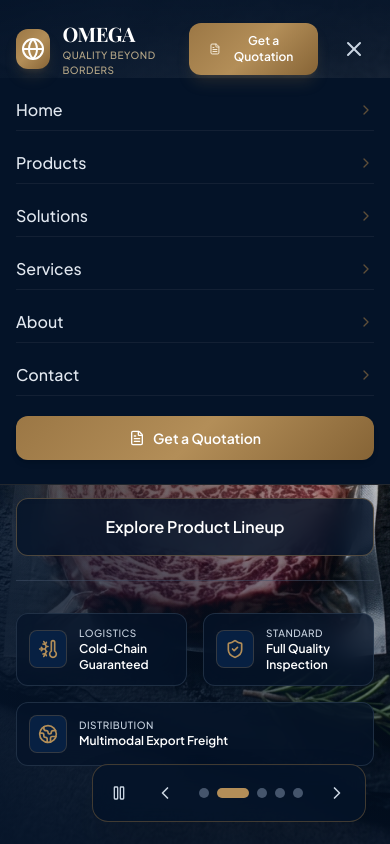
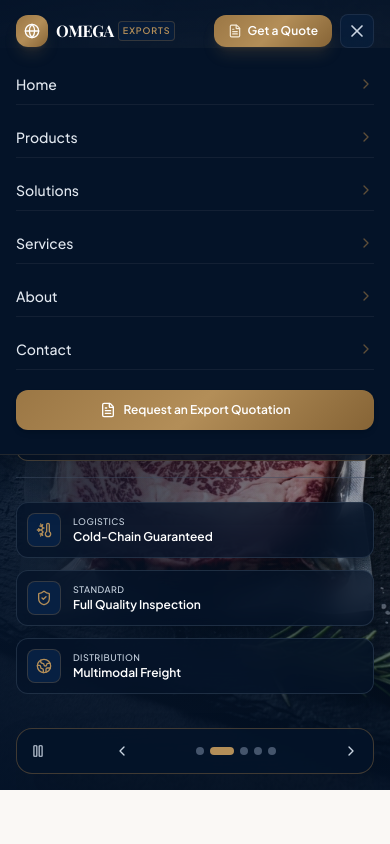
Before and after one commit to Yasiyaa/Omega-Exports-International, a React (Vite) app: page / in a window 390 px wide. Both pictures are taken after a click on the button 354 px from the left and 49 px from the top of the page. Shown: the top 844 px of the page. Built offline with nearby package versions, Linux system fonts and the light colour scheme; a web font is replaced by a local one.

Commit message:
Enhance mobile responsiveness across entire website

```diff
--- a/src/components/Hero.jsx
+++ b/src/components/Hero.jsx
@@ -56,8 +56,8 @@ export default function Hero({ onOpenQuote }) {
   };
 
   return (
-    <section id="home" className="relative min-h-[92vh] pt-28 pb-20 flex items-center bg-navy-950 text-white overflow-hidden">
-      {/* Background Image Slider with reduced dark overlay for high image clarity */}
+    <section id="home" className="relative min-h-[90vh] pt-24 sm:pt-32 pb-24 sm:pb-20 flex items-center bg-navy-950 text-white overflow-hidden">
+      {/* Background Image Slider */}
       <div className="absolute inset-0 z-0">
         <AnimatePresence mode="wait">
           <motion.div
@@ -77,22 +77,22 @@ export default function Hero({ onOpenQuote }) {
         </AnimatePresence>
 
         {/* Minimal, ultra-light gradient overlays for maximum image visibility */}
-        <div className="absolute inset-0 bg-gradient-to-r from-navy-950/80 via-navy-950/40 to-transparent" />
-        <div className="absolute inset-0 bg-gradient-to-t from-navy-950/80 via-transparent to-navy-950/30" />
+        <div className="absolute inset-0 bg-gradient-to-r from-navy-950/85 via-navy-950/50 to-transparent" />
+        <div className="absolute inset-0 bg-gradient-to-t from-navy-950/90 via-transparent to-navy-950/40" />
       </div>
 
       <div className="relative z-10 max-w-7xl mx-auto px-4 sm:px-6 lg:px-8 w-full">
-        <div className="max-w-3xl space-y-6 text-left">
+        <div className="max-w-3xl space-y-4 sm:space-y-6 text-left">
 
           {/* Company Brand Tagline Pill */}
           <motion.div
             initial={{ opacity: 0, y: 15 }}
             animate={{ opacity: 1, y: 0 }}
             transition={{ duration: 0.5 }}
-            className="inline-flex items-center gap-2 px-4 py-1.5 rounded-full bg-navy-950/80 border border-gold-400/50 text-gold-300 text-xs sm:text-sm font-semibold backdrop-blur-md shadow-lg"
+            className="inline-flex items-center gap-2 px-3 sm:px-4 py-1 sm:py-1.5 rounded-full bg-navy-950/80 border border-gold-400/50 text-gold-300 text-[10px] sm:text-sm font-semibold backdrop-blur-md shadow-lg"
           >
-            <span className="w-2 h-2 rounded-full bg-gold-400 animate-ping"></span>
-            <span className="tracking-wide uppercase text-[11px]">
+            <span className="w-1.5 h-1.5 sm:w-2 sm:h-2 rounded-full bg-gold-400 animate-ping"></span>
+            <span className="tracking-wide uppercase text-[10px] sm:text-[11px]">
               {HERO_SLIDES[currentSlide].badge}
             </span>
           </motion.div>
@@ -104,21 +104,21 @@ export default function Hero({ onOpenQuote }) {
             animate={{ opacity: 1, y: 0 }}
             transition={{ duration: 0.5 }}
           >
-            <h1 className="text-4xl sm:text-6xl lg:text-7xl font-serif font-bold text-white tracking-tight leading-[1.1] drop-shadow-lg">
+            <h1 className="text-3xl sm:text-5xl lg:text-7xl font-serif font-bold text-white tracking-tight leading-[1.15] sm:leading-[1.1] drop-shadow-lg">
               Omega Exports International
             </h1>
-            <p className="text-2xl sm:text-4xl text-gold-gradient italic font-normal mt-2 drop-shadow-md">
+            <p className="text-xl sm:text-3xl lg:text-4xl text-gold-gradient italic font-normal mt-1.5 sm:mt-2 drop-shadow-md">
               “Quality Beyond Borders”
             </p>
           </motion.div>
 
-          {/* Subheading / Slide Description - Clean text without glass box */}
+          {/* Subheading / Slide Description */}
           <motion.p
             key={`desc-${currentSlide}`}
             initial={{ opacity: 0, y: 15 }}
             animate={{ opacity: 1, y: 0 }}
             transition={{ duration: 0.5, delay: 0.1 }}
-            className="text-slate-100 text-base sm:text-xl font-light leading-relaxed max-w-2xl drop-shadow-lg"
+            className="text-slate-100 text-sm sm:text-lg lg:text-xl font-light leading-relaxed max-w-2xl drop-shadow-lg"
           >
             {HERO_SLIDES[currentSlide].subtitle}
           </motion.p>
@@ -128,20 +128,20 @@ export default function Hero({ onOpenQuote }) {
             initial={{ opacity: 0, y: 20 }}
             animate={{ opacity: 1, y: 0 }}
             transition={{ duration: 0.5, delay: 0.2 }}
-            className="flex flex-col sm:flex-row items-stretch sm:items-center gap-4 pt-4"
+            className="flex flex-col sm:flex-row items-stretch sm:items-center gap-3 sm:gap-4 pt-2 sm:pt-4"
           >
             <button
               onClick={() => onOpenQuote()}
-              className="px-8 py-4 bg-gold-gradient text-white text-base font-semibold rounded-xl shadow-2xl shadow-gold-500/30 hover:shadow-gold-500/50 hover:scale-[1.02] active:scale-[0.98] transition-all flex items-center justify-center gap-3 group"
+              className="px-6 py-3.5 sm:px-8 sm:py-4 bg-gold-gradient text-white text-sm sm:text-base font-semibold rounded-xl shadow-2xl shadow-gold-500/30 hover:shadow-gold-500/50 hover:scale-[1.02] active:scale-[0.98] transition-all flex items-center justify-center gap-2.5 sm:gap-3 group"
             >
-              <FileText className="w-5 h-5 text-gold-100" />
+              <FileText className="w-4 h-4 sm:w-5 sm:h-5 text-gold-100" />
               <span>Get a Quotation</span>
               <ArrowRight className="w-4 h-4 text-gold-200 group-hover:translate-x-1 transition-transform" />
             </button>
 
             <a
               href="#products"
-              className="px-8 py-4 bg-navy-950/80 hover:bg-navy-900 text-white border border-gold-400/40 hover:border-gold-400/70 text-base font-semibold rounded-xl backdrop-blur-md transition-all text-center"
+              className="px-6 py-3.5 sm:px-8 sm:py-4 bg-navy-950/80 hover:bg-navy-900 text-white border border-gold-400/40 hover:border-gold-400/70 text-sm sm:text-base font-semibold rounded-xl backdrop-blur-md transition-all text-center"
             >
               Explore Product Lineup
             </a>
@@ -152,35 +152,35 @@ export default function Hero({ onOpenQuote }) {
             initial={{ opacity: 0, y: 20 }}
             animate={{ opacity: 1, y: 0 }}
             transition={{ duration: 0.5, delay: 0.3 }}
-            className="pt-8 border-t border-slate-600/50 grid grid-cols-2 sm:grid-cols-3 gap-4"
+            className="pt-6 sm:pt-8 border-t border-slate-600/50 grid grid-cols-1 sm:grid-cols-3 gap-3 sm:gap-4"
           >
-            <div className="flex items-center gap-3 bg-navy-950/75 p-3 rounded-xl border border-slate-700/60 backdrop-blur-md">
-              <div className="p-2 rounded-lg bg-navy-900 border border-gold-500/30 text-gold-400">
-                <ThermometerSnowflake className="w-5 h-5" />
+            <div className="flex items-center gap-3 bg-navy-950/75 p-2.5 sm:p-3 rounded-xl border border-slate-700/60 backdrop-blur-md">
+              <div className="p-2 rounded-lg bg-navy-900 border border-gold-500/30 text-gold-400 shrink-0">
+                <ThermometerSnowflake className="w-4 h-4 sm:w-5 sm:h-5" />
               </div>
               <div>
-                <h4 className="text-[10px] uppercase tracking-wider text-slate-300 font-medium">Logistics</h4>
+                <h4 className="text-[9px] sm:text-[10px] uppercase tracking-wider text-slate-300 font-medium">Logistics</h4>
                 <p className="text-xs sm:text-sm font-semibold text-white">Cold-Chain Guaranteed</p>
               </div>
             </div>
 
-            <div className="flex items-center gap-3 bg-navy-950/75 p-3 rounded-xl border border-slate-700/60 backdrop-blur-md">
-              <div className="p-2 rounded-lg bg-navy-900 border border-gold-500/30 text-gold-400">
-                <ShieldCheck className="w-5 h-5" />
+            <div className="flex items-center gap-3 bg-navy-950/75 p-2.5 sm:p-3 rounded-xl border border-slate-700/60 backdrop-blur-md">
+              <div className="p-2 rounded-lg bg-navy-900 border border-gold-500/30 text-gold-400 shrink-0">
+                <ShieldCheck className="w-4 h-4 sm:w-5 sm:h-5" />
               </div>
               <div>
-                <h4 className="text-[10px] uppercase tracking-wider text-slate-300 font-medium">Standard</h4>
+                <h4 className="text-[9px] sm:text-[10px] uppercase tracking-wider text-slate-300 font-medium">Standard</h4>
                 <p className="text-xs sm:text-sm font-semibold text-white">Full Quality Inspection</p>
               </div>
             </div>
 
-            <div className="flex items-center gap-3 bg-navy-950/75 p-3 rounded-xl border border-slate-700/60 backdrop-blur-md col-span-2 sm:col-span-1">
-              <div className="p-2 rounded-lg bg-navy-900 border border-gold-500/30 text-gold-400">
-                <Globe2 className="w-5 h-5" />
+            <div className="flex items-center gap-3 bg-navy-950/75 p-2.5 sm:p-3 rounded-xl border border-slate-700/60 backdrop-blur-md">
+              <div className="p-2 rounded-lg bg-navy-900 border border-gold-500/30 text-gold-400 shrink-0">
+                <Globe2 className="w-4 h-4 sm:w-5 sm:h-5" />
               </div>
               <div>
-                <h4 className="text-[10px] uppercase tracking-wider text-slate-300 font-medium">Distribution</h4>
-                <p className="text-xs sm:text-sm font-semibold text-white">Multimodal Export Freight</p>
+                <h4 className="text-[9px] sm:text-[10px] uppercase tracking-wider text-slate-300 font-medium">Distribution</h4>
+                <p className="text-xs sm:text-sm font-semibold text-white">Multimodal Freight</p>
               </div>
             </div>
           </motion.div>
@@ -188,36 +188,36 @@ export default function Hero({ onOpenQuote }) {
         </div>
       </div>
 
-      {/* Background Slider Controls & Indicators at Bottom Right */}
-      <div className="absolute bottom-6 right-6 sm:bottom-10 sm:right-10 z-20 flex items-center gap-3 bg-navy-950/85 p-2.5 rounded-2xl border border-gold-500/40 backdrop-blur-md shadow-2xl">
+      {/* Background Slider Controls & Indicators Responsive Box */}
+      <div className="absolute bottom-4 left-4 right-4 sm:left-auto sm:right-10 sm:bottom-10 z-20 flex items-center justify-between sm:justify-start gap-3 bg-navy-950/90 p-2 sm:p-2.5 rounded-2xl border border-gold-500/40 backdrop-blur-md shadow-2xl">
         {/* Play/Pause Toggle */}
         <button
           onClick={() => setIsPlaying(!isPlaying)}
-          className="p-2 rounded-xl text-slate-300 hover:text-white hover:bg-white/10 transition-colors"
+          className="p-1.5 sm:p-2 rounded-xl text-slate-300 hover:text-white hover:bg-white/10 transition-colors"
           title={isPlaying ? 'Pause Slideshow' : 'Play Slideshow'}
         >
-          {isPlaying ? <Pause className="w-4 h-4" /> : <Play className="w-4 h-4" />}
+          {isPlaying ? <Pause className="w-3.5 h-3.5 sm:w-4 sm:h-4" /> : <Play className="w-3.5 h-3.5 sm:w-4 sm:h-4" />}
         </button>
 
         {/* Prev Arrow */}
         <button
           onClick={handlePrev}
-          className="p-2 rounded-xl text-slate-300 hover:text-white hover:bg-white/10 transition-colors"
+          className="p-1.5 sm:p-2 rounded-xl text-slate-300 hover:text-white hover:bg-white/10 transition-colors"
           title="Previous Slide"
         >
-          <ChevronLeft className="w-5 h-5" />
+          <ChevronLeft className="w-4 h-4 sm:w-5 sm:h-5" />
         </button>
 
         {/* Slide Indicators */}
-        <div className="flex items-center gap-2 px-1">
+        <div className="flex items-center gap-1.5 sm:gap-2 px-1">
           {HERO_SLIDES.map((_, idx) => (
             <button
               key={idx}
               onClick={() => setCurrentSlide(idx)}
-              className={`h-2.5 rounded-full transition-all duration-300 ${
+              className={`h-2 sm:h-2.5 rounded-full transition-all duration-300 ${
                 currentSlide === idx
-                  ? 'w-8 bg-gold-400 shadow-gold-glow'
-                  : 'w-2.5 bg-slate-600 hover:bg-slate-400'
+                  ? 'w-6 sm:w-8 bg-gold-400 shadow-gold-glow'
+                  : 'w-2 sm:w-2.5 bg-slate-600 hover:bg-slate-400'
               }`}
               aria-label={`Go to slide ${idx + 1}`}
             />
@@ -227,10 +227,10 @@ export default function Hero({ onOpenQuote }) {
         {/* Next Arrow */}
         <button
           onClick={handleNext}
-          className="p-2 rounded-xl text-slate-300 hover:text-white hover:bg-white/10 transition-colors"
+          className="p-1.5 sm:p-2 rounded-xl text-slate-300 hover:text-white hover:bg-white/10 transition-colors"
           title="Next Slide"
         >
-          <ChevronRight className="w-5 h-5" />
+          <ChevronRight className="w-4 h-4 sm:w-5 sm:h-5" />
         </button>
       </div>
 
--- a/src/components/Navbar.jsx
+++ b/src/components/Navbar.jsx
@@ -1,7 +1,7 @@
 import React, { useState, useEffect } from 'react';
 import { Menu, X, Globe, FileText, ChevronRight } from 'lucide-react';
 
-export default function Navbar({ onOpenQuote, activeSection }) {
+export default function Navbar({ onOpenQuote }) {
   const [isScrolled, setIsScrolled] = useState(false);
   const [mobileMenuOpen, setMobileMenuOpen] = useState(false);
 
@@ -30,40 +30,40 @@ export default function Navbar({ onOpenQuote, activeSection }) {
     <header
       className={`fixed top-0 left-0 right-0 z-40 transition-all duration-300 ${
         isScrolled
-          ? 'bg-navy-950/95 backdrop-blur-md shadow-xl py-3 border-b border-gold-500/20'
-          : 'bg-gradient-to-b from-navy-950/90 to-transparent py-5'
+          ? 'bg-navy-950/95 backdrop-blur-md shadow-xl py-2.5 sm:py-3 border-b border-gold-500/20'
+          : 'bg-gradient-to-b from-navy-950/90 via-navy-950/50 to-transparent py-3.5 sm:py-5'
       }`}
     >
       <div className="max-w-7xl mx-auto px-4 sm:px-6 lg:px-8">
-        <div className="flex items-center justify-between">
+        <div className="flex items-center justify-between gap-2">
 
           {/* Logo & Tagline */}
-          <a href="#home" className="flex items-center gap-3 group focus:outline-none">
-            <div className="w-10 h-10 rounded-xl bg-gold-gradient flex items-center justify-center shadow-lg shadow-gold-500/20 group-hover:scale-105 transition-transform">
-              <Globe className="w-6 h-6 text-white" />
+          <a href="#home" className="flex items-center gap-2 sm:gap-3 group focus:outline-none shrink-0">
+            <div className="w-8 h-8 sm:w-10 sm:h-10 rounded-xl bg-gold-gradient flex items-center justify-center shadow-lg shadow-gold-500/20 group-hover:scale-105 transition-transform">
+              <Globe className="w-4 h-4 sm:w-6 sm:h-6 text-white" />
             </div>
             <div>
-              <div className="flex items-center gap-1.5">
-                <span className="font-serif text-xl sm:text-2xl font-bold tracking-tight text-white group-hover:text-gold-300 transition-colors">
+              <div className="flex items-center gap-1">
+                <span className="font-serif text-base sm:text-2xl font-bold tracking-tight text-white group-hover:text-gold-300 transition-colors">
                   OMEGA
                 </span>
-                <span className="text-xs uppercase tracking-widest text-gold-400 font-semibold px-1.5 py-0.5 border border-gold-500/30 rounded bg-navy-900/60 hidden sm:inline-block">
+                <span className="text-[9px] sm:text-xs uppercase tracking-widest text-gold-400 font-semibold px-1 py-0.5 border border-gold-500/30 rounded bg-navy-900/60 inline-block">
                   Exports
                 </span>
               </div>
-              <p className="text-[10px] tracking-wider uppercase text-gold-200/80 font-medium">
+              <p className="text-[9px] sm:text-[10px] tracking-wider uppercase text-gold-200/80 font-medium hidden xs:block">
                 Quality Beyond Borders
               </p>
             </div>
           </a>
 
           {/* Desktop Navigation Links */}
-          <nav className="hidden md:flex items-center gap-8">
+          <nav className="hidden md:flex items-center gap-6 lg:gap-8">
             {navLinks.map((link) => (
               <a
                 key={link.name}
                 href={link.href}
-                className="text-sm font-medium text-slate-200 hover:text-gold-400 transition-colors relative py-1 after:content-[''] after:absolute after:bottom-0 after:left-0 after:w-0 after:h-0.5 after:bg-gold-400 hover:after:w-full after:transition-all"
+                className="text-xs lg:text-sm font-medium text-slate-200 hover:text-gold-400 transition-colors relative py-1 after:content-[''] after:absolute after:bottom-0 after:left-0 after:w-0 after:h-0.5 after:bg-gold-400 hover:after:w-full after:transition-all"
               >
                 {link.name}
               </a>
@@ -71,22 +71,22 @@ export default function Navbar({ onOpenQuote, activeSection }) {
           </nav>
 
           {/* Quotation CTA Button & Mobile Toggle */}
-          <div className="flex items-center gap-4">
+          <div className="flex items-center gap-2 sm:gap-4">
             <button
               onClick={() => onOpenQuote()}
-              className="px-5 py-2.5 bg-gold-gradient text-white text-xs sm:text-sm font-semibold rounded-xl shadow-lg shadow-gold-500/20 hover:shadow-gold-500/40 hover:scale-[1.02] active:scale-[0.98] transition-all flex items-center gap-2"
+              className="px-3.5 py-2 sm:px-5 sm:py-2.5 bg-gold-gradient text-white text-xs sm:text-sm font-semibold rounded-xl shadow-lg shadow-gold-500/20 hover:shadow-gold-500/40 hover:scale-[1.02] active:scale-[0.98] transition-all flex items-center gap-1.5 sm:gap-2 shrink-0"
             >
-              <FileText className="w-4 h-4 text-gold-100" />
-              <span>Get a Quotation</span>
+              <FileText className="w-3.5 h-3.5 sm:w-4 sm:h-4 text-gold-100" />
+              <span>Get a Quote</span>
             </button>
 
             {/* Mobile Hamburger Menu Button */}
             <button
               onClick={() => setMobileMenuOpen(!mobileMenuOpen)}
-              className="md:hidden p-2 text-slate-300 hover:text-white rounded-lg focus:outline-none"
+              className="md:hidden p-1.5 text-slate-300 hover:text-white rounded-lg focus:outline-none border border-slate-700/50 bg-navy-900/60"
               aria-label="Toggle menu"
             >
-              {mobileMenuOpen ? <X className="w-6 h-6" /> : <Menu className="w-6 h-6" />}
+              {mobileMenuOpen ? <X className="w-5 h-5" /> : <Menu className="w-5 h-5" />}
             </button>
           </div>
 
@@ -95,13 +95,13 @@ export default function Navbar({ onOpenQuote, activeSection }) {
 
       {/* Mobile Drawer Menu */}
       {mobileMenuOpen && (
-        <div className="md:hidden bg-navy-950 border-b border-gold-500/20 px-4 pt-3 pb-6 space-y-3">
+        <div className="md:hidden bg-navy-950 border-b border-gold-500/20 px-4 pt-4 pb-6 space-y-3 shadow-2xl animate-fadeIn">
           {navLinks.map((link) => (
             <a
               key={link.name}
               href={link.href}
               onClick={() => setMobileMenuOpen(false)}
-              className="flex items-center justify-between text-base font-medium text-slate-200 hover:text-gold-400 py-2 border-b border-slate-800/60"
+              className="flex items-center justify-between text-sm sm:text-base font-medium text-slate-200 hover:text-gold-400 py-2.5 border-b border-slate-800/60"
             >
               <span>{link.name}</span>
               <ChevronRight className="w-4 h-4 text-gold-500/60" />
@@ -113,10 +113,10 @@ export default function Navbar({ onOpenQuote, activeSection }) {
                 setMobileMenuOpen(false);
                 onOpenQuote();
               }}
-              className="w-full py-3 bg-gold-gradient text-white font-semibold rounded-xl text-center text-sm shadow-md flex items-center justify-center gap-2"
+              className="w-full py-3 bg-gold-gradient text-white font-semibold rounded-xl text-center text-xs sm:text-sm shadow-md flex items-center justify-center gap-2"
             >
               <FileText className="w-4 h-4" />
-              <span>Get a Quotation</span>
+              <span>Request an Export Quotation</span>
             </button>
           </div>
         </div>
```
Also changed, not shown: src/components/About.jsx (+40 -40 lines), src/components/Products.jsx (+21 -21 lines), src/components/QuoteModal.jsx (+38 -40 lines).
